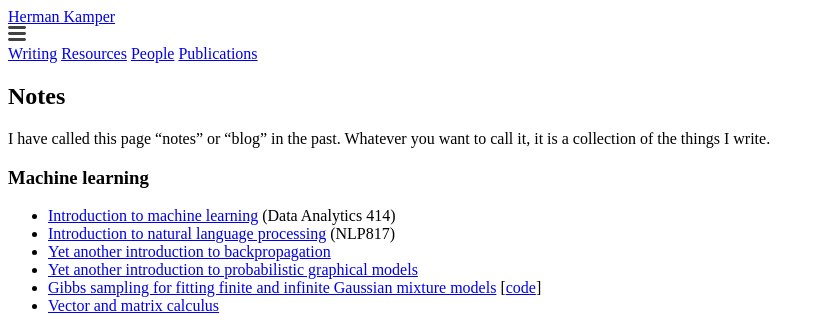
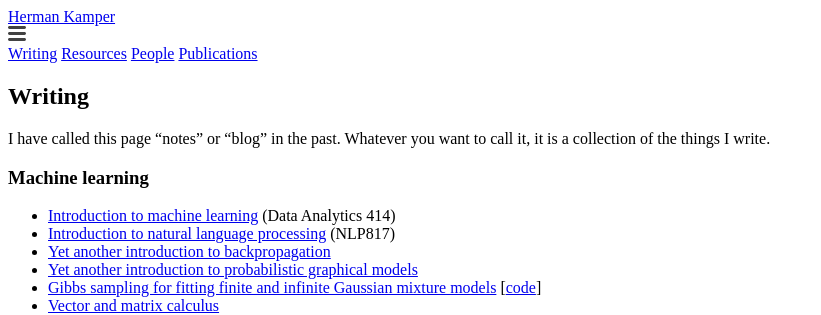
Before and after one commit to kamperh/kamperh.github.io, a Jekyll site: the page built from writing.md, in a window 1280 px wide. Shown: the top 315 px of the page, without its empty margins (0-821 px from the left). Built offline with Jekyll 4.4.1, drawn with Linux system fonts in a browser that asks for light colours; a style sheet for code colours, icons or effects is not loaded.

Commit message:
Update writing.md

```diff
--- a/writing.md
+++ b/writing.md
@@ -5,7 +5,7 @@ permalink: /writing/
 order: 1
 ---
 
-# Notes
+# Writing
 
 I have called this page "notes" or "blog" in the past. Whatever you want to call it, it is a collection of the things I write.
 
```
